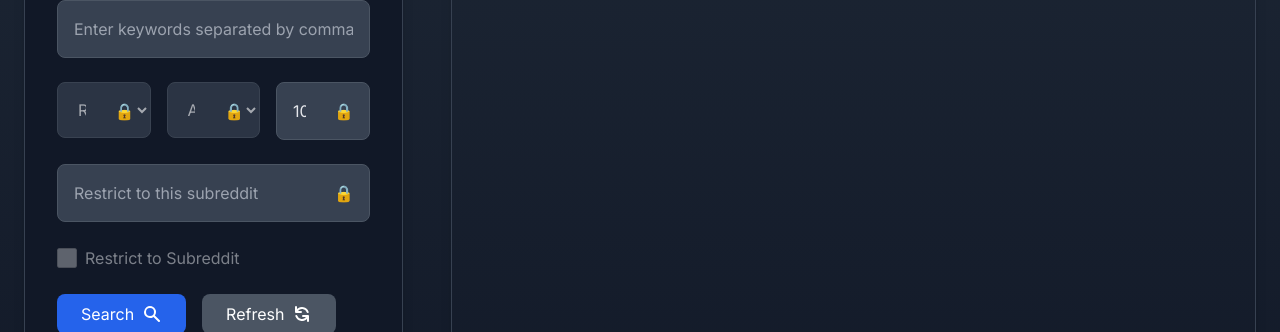
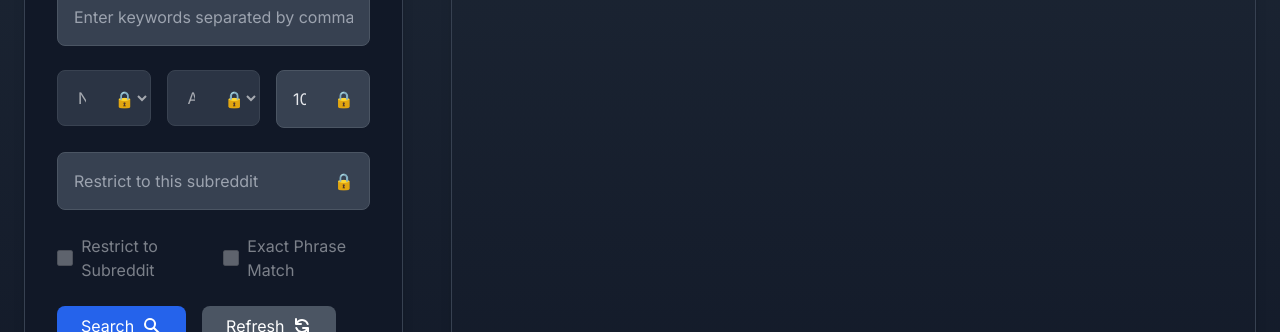
Before and after one commit to ngacho/Listen-Social, a Next.js app: page / in a window 1280 px wide. Shown: the part 357-689 px from the top of the page. Built offline with nearby package versions, Linux system fonts and the light colour scheme; no server answers.

Commit message:
added phrase match

```diff
--- a/app/api/keywords/route.js
+++ b/app/api/keywords/route.js
@@ -35,12 +35,14 @@ async function getAccessToken() {
 // Function to fetch Reddit posts
 async function fetchRedditPosts({ keywords, resultLimit, sortBy, timeFilter, restrictSr, subreddit, includeFacets, type, after }) {
   const accessToken = await getAccessToken();
+
+  // Join keywords into a single query string
   const query = keywords.join(' ');
 
   const url = new URL(`https://oauth.reddit.com/r/${subreddit || 'all'}/search.json`);
 
   const params = {
-    q: query,
+    q: query,  // Use the query string generated from the keywords
     sort: sortBy || 'new',
     t: timeFilter || 'all',
     limit: resultLimit ? parseInt(resultLimit, 10) : 10,
@@ -92,7 +94,7 @@ export async function POST(request) {
     let data = {};
     if (keywords.length > 0) {
       data = await fetchRedditPosts({
-        keywords,
+        keywords,  // Pass keywords as received from the client-side
         resultLimit: resultLimit || 10,
         sortBy,
         timeFilter,
--- a/app/components/KeywordForm.js
+++ b/app/components/KeywordForm.js
@@ -8,11 +8,12 @@ import { AnimatePresence, motion } from "framer-motion";
 
 function KeywordForm() {
   const [inputKeywords, setInputKeywords] = useState('');
+  const [isPhraseMatching, setIsPhraseMatching] = useState(false);
   const [results, setResults] = useState([]);
   const [selectedText, setSelectedText] = useState(null);
   const [isRefreshing, setIsRefreshing] = useState(false);
   const [isSearching, setIsSearching] = useState(false);
-  const [sortBy, setSortBy] = useState('relevance');
+  const [sortBy, setSortBy] = useState('new');
   const [timeFilter, setTimeFilter] = useState('all');
   const [resultLimit, setResultLimit] = useState(10);
   const [restrictSr, setRestrictSr] = useState(false);
@@ -21,8 +22,8 @@ function KeywordForm() {
   const [type, setType] = useState([]);
   const { user, isSignedIn } = useUser();
 
-  const fetchResults = useCallback(async (action = 'search') => {
-  if (!inputKeywords && action === 'search') return;
+  const fetchResults = useCallback(async (action = 'search', finalKeywords) => {
+    if (!finalKeywords && action === 'search') return;
 
     if (action === 'search') setIsSearching(true);
     if (action === 'refresh') setIsRefreshing(true);
@@ -35,7 +36,7 @@ function KeywordForm() {
           'Content-Type': 'application/json',
         },
         body: JSON.stringify({
-        keywords: inputKeywords.split(',').map(keyword => keyword.trim()),
+          keywords: finalKeywords,
           userId: user?.id, // Assuming userId is available from useUser()
         }),
       });
@@ -47,7 +48,7 @@ function KeywordForm() {
           'Content-Type': 'application/json',
         },
         body: JSON.stringify({
-        keywords: inputKeywords.split(',').map(keyword => keyword.trim()),
+          keywords: finalKeywords,
           sortBy,
           timeFilter,
           resultLimit,
@@ -66,7 +67,7 @@ function KeywordForm() {
       console.log('API Response:', data);
 
       const processedResults = data.data.children.map(child => ({
-      keyword: inputKeywords.split(',').map(keyword => keyword.trim()).join(', '),
+        keyword: isPhraseMatching ? finalKeywords[0].replace(/"/g, '') : finalKeywords.join(', '),
         title: child.data.title,
         selftext: child.data.selftext,
         author: child.data.author,
@@ -82,15 +83,26 @@ function KeywordForm() {
       if (action === 'search') setIsSearching(false);
       if (action === 'refresh') setIsRefreshing(false);
     }
-}, [inputKeywords, sortBy, timeFilter, resultLimit, restrictSr, subreddit, includeFacets, type, user?.id]);
+  }, [sortBy, timeFilter, resultLimit, restrictSr, subreddit, includeFacets, type, user?.id]);
+
 
 
   usePolling(fetchResults, 86400000); // Poll every 24 hours
 
   const handleSubmit = (event) => {
     event.preventDefault();
-    fetchResults('search');
+
+    // Prepare the keywords
+    const keywords = inputKeywords.split(',').map(keyword => keyword.trim());
+
+    // If "Phrase Matching" is checked, wrap the keywords in double quotes
+    const finalKeywords = isPhraseMatching ? [`"${keywords.join(' ')}"`] : keywords;
+
+    // Call the fetchResults function with the modified keywords
+    fetchResults('search', finalKeywords);
   };
+
+
 
   const handleRefresh = async () => {
     if (isRefreshing) return; // Prevent multiple refreshes
@@ -191,6 +203,8 @@ function KeywordForm() {
                 />
                 {!isSignedIn && <span className="absolute inset-y-0 right-4 flex items-center text-gray-400" title="This feature is only available to signed-in users.">🔒</span>}
               </div>
+
+              <div className="flex space-x-4">
               <label className="flex items-center space-x-2">
                   <motion.input
                     whileFocus={{ scale: 1.02 }}
@@ -202,6 +216,23 @@ function KeywordForm() {
                   />
                   <span className={`text-gray-200 ${!isSignedIn ? 'cursor-not-allowed opacity-50' : ''}`}>Restrict to Subreddit</span>
                 </label>
+
+                <label htmlFor="phrase-matching" className="flex items-center space-x-2">
+                  <motion.input
+                    id="phrase-matching"
+                    whileFocus={{ scale: 1.02 }}
+                    type="checkbox"
+                    checked={isPhraseMatching}
+                    onChange={() => setIsPhraseMatching(!isPhraseMatching)}
+                    disabled={!isSignedIn}
+                    className={`h-5 w-5 ${!isSignedIn ? 'cursor-not-allowed opacity-50' : ''}`}
+                  />
+                  <span className={`text-gray-200 ${!isSignedIn ? 'cursor-not-allowed opacity-50' : ''}`}>Exact Phrase Match</span>
+                </label>
+
+              </div>
+
+
               <div className="flex space-x-4">
                 <motion.button
                   whileHover={{ scale: 1.05 }}
@@ -275,7 +306,6 @@ function KeywordForm() {
         </td>
         <td
           className="px-6 py-4 text-sm text-gray-200 cursor-pointer hover:bg-blue-600 hover:bg-opacity-10 transition-colors duration-300 ease-in"
-
           onClick={() =>
             handleTextClick({
               title: result.title,
@@ -290,7 +320,6 @@ function KeywordForm() {
             {result.selftext || "N/A"}
           </div>
         </td>
-
         <td className="px-6 py-4 text-sm text-gray-200">
           {result.author || "N/A"}
         </td>
@@ -306,7 +335,6 @@ function KeywordForm() {
               rel="noopener noreferrer"
             >
               <ExternalLinkIcon className="w-5 h-5" />
-
             </a>
           ) : (
             "N/A"
@@ -322,6 +350,7 @@ function KeywordForm() {
     </tr>
   )}
 </tbody>
+
                 </table>
               </div>
             </div>
```
Lines whose indentation alone changed are shown as unchanged.
